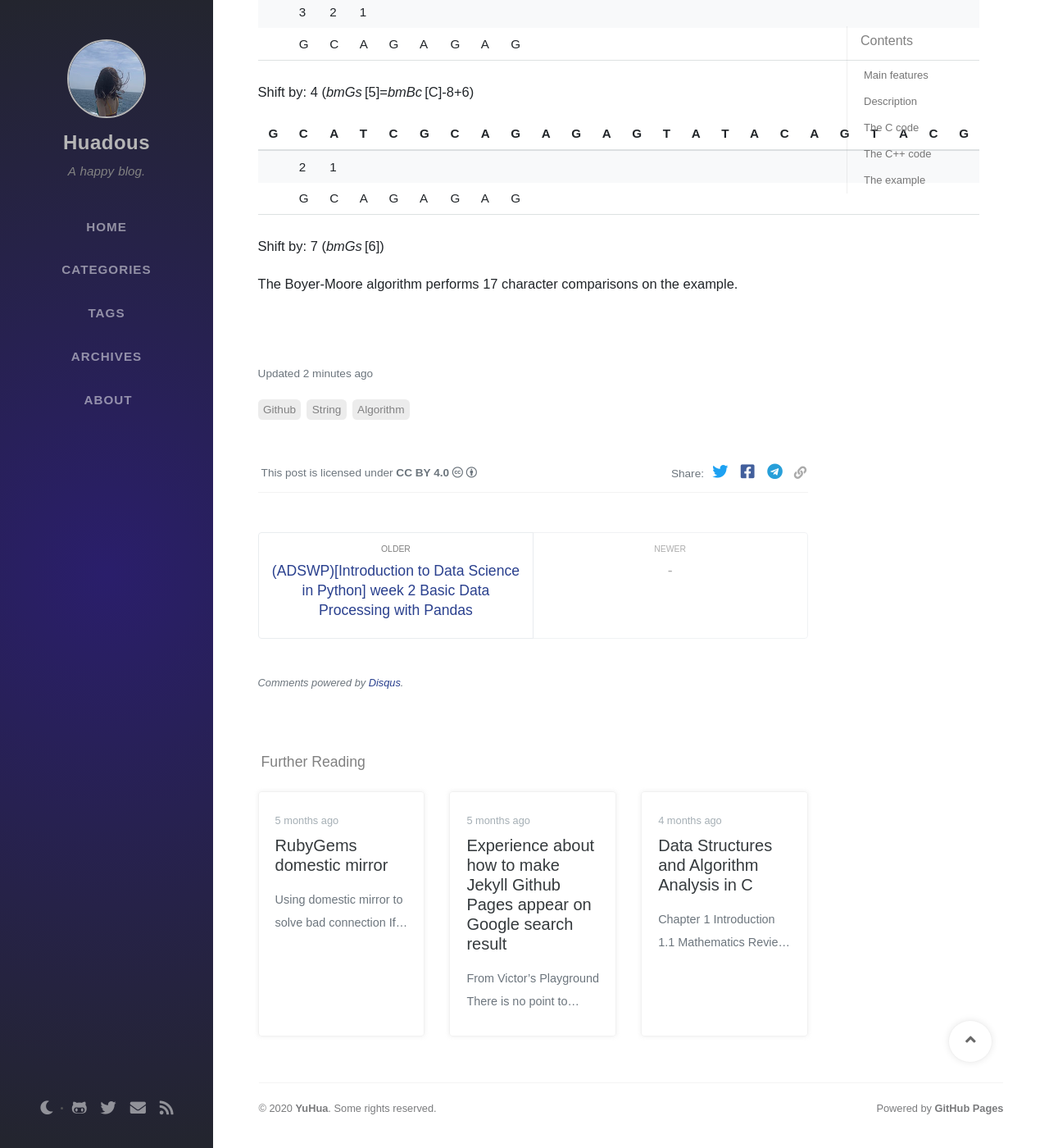
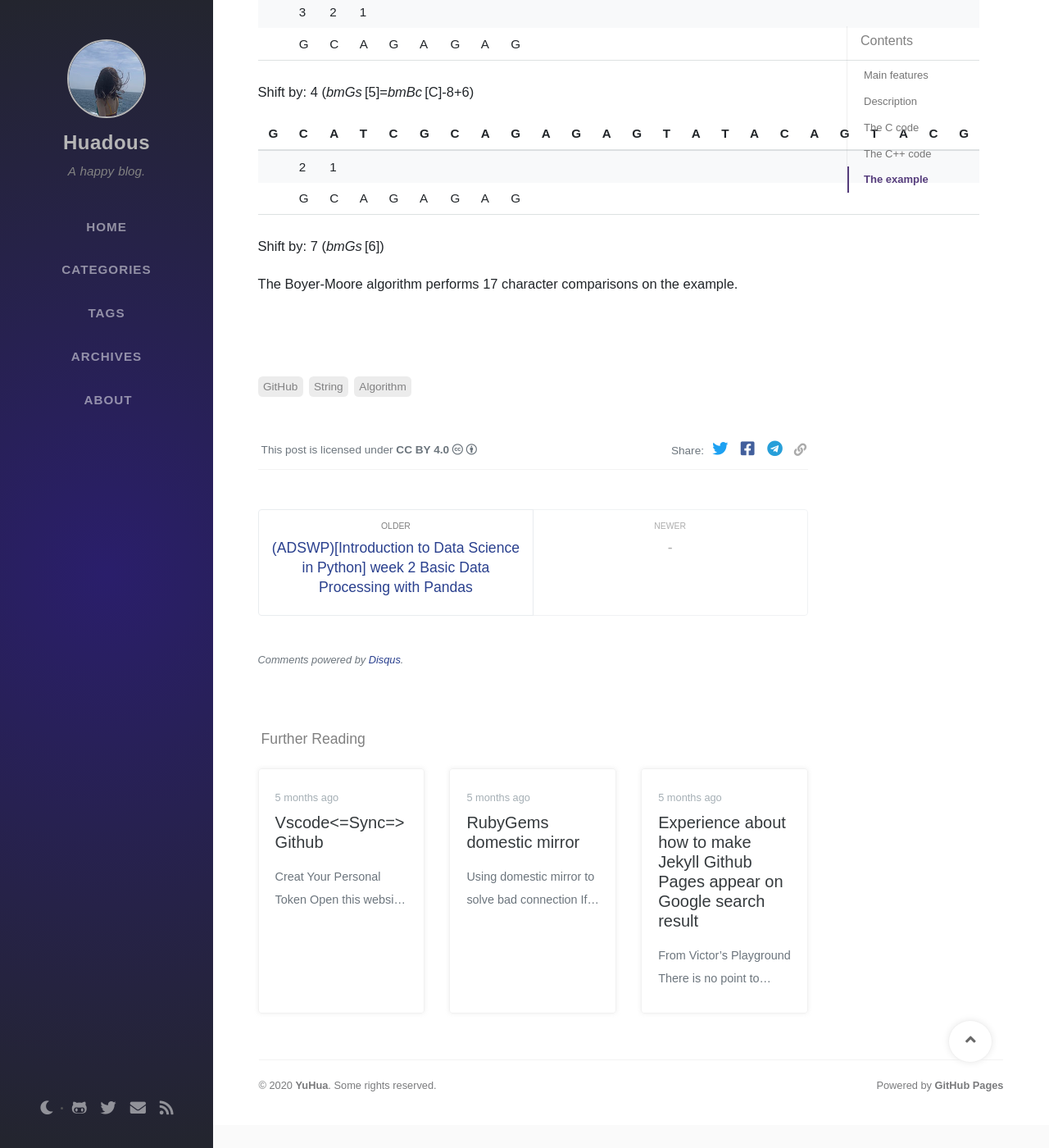
Before and after one commit to Huadous/huadous.github.io, a Jekyll site: the page built from _posts/2020-08-22-BM-Algorithm-string.md, in a window 1280 px wide and 1400 px high, scrolled down 5402 px. Shown: the whole window at 82% size. Built offline with Jekyll 4.4.1, drawn with Linux system fonts in a browser that asks for light colours; nearby versions of some CDN libraries; some web fonts are replaced; formulas are drawn with MathJax 3; comment, search, counter and statistics services are not loaded; some of the changed lines change nothing that is shown; some of the changed text lies outside the part shown.

Commit message:
Update 2020-08-22-BM-Algorithm-string.md

```diff
--- a/_posts/2020-08-22-BM-Algorithm-string.md
+++ b/_posts/2020-08-22-BM-Algorithm-string.md
@@ -1,10 +1,8 @@
 ---
 title: Boyer-Moore algorithm(string match)
 date: 2020-08-22 01:23:00 +0800
-categories: [Learning, github]
-tags: [Github, String, Algorithm]
-seo:
-  date_modified: 2020-08-22 01:31:15 +0800
+categories: [Learning, leetcode]
+tags: [GitHub, String, Algorithm]
 ---
 # Boyer-Moore algorithm
 
```
